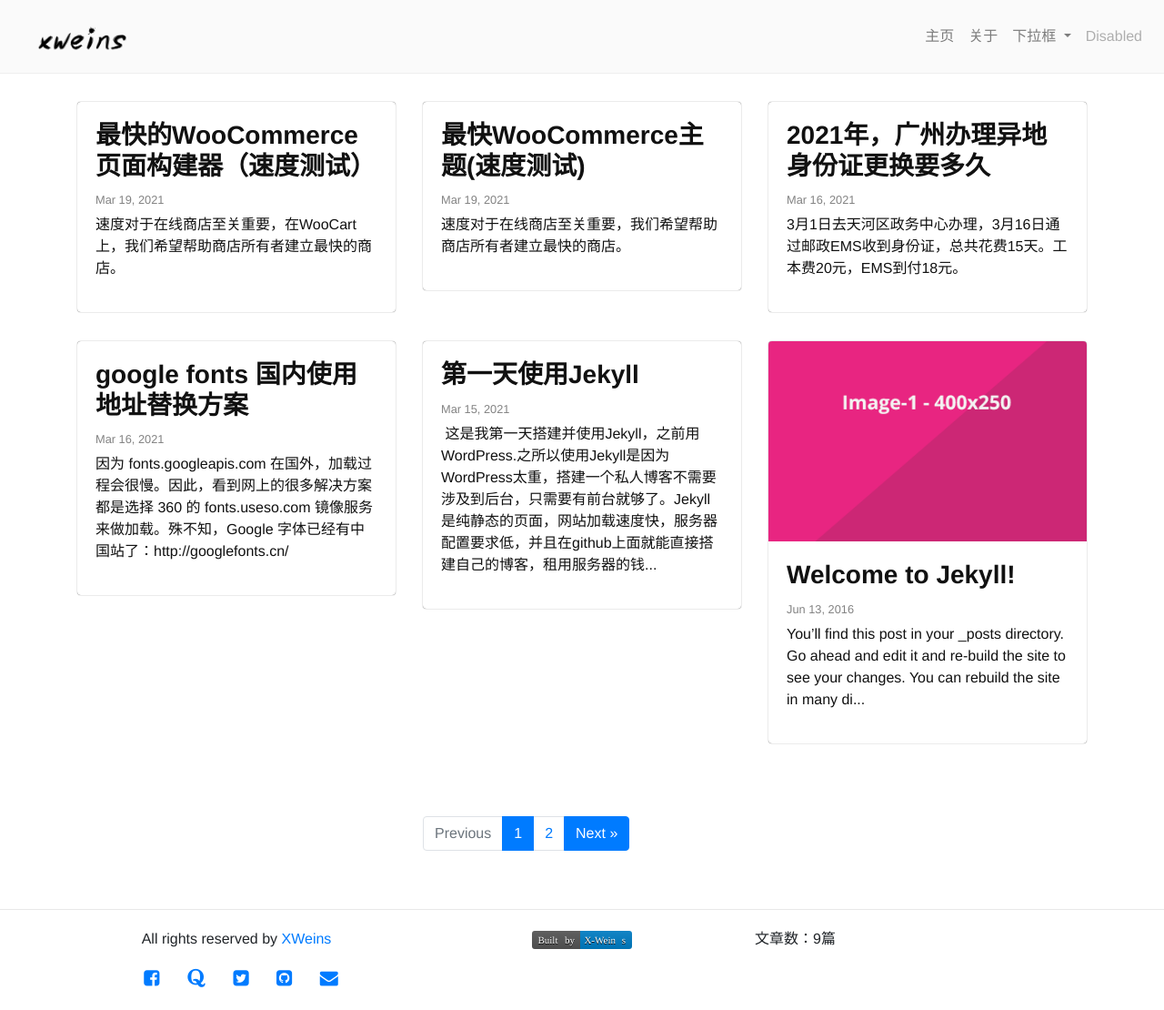
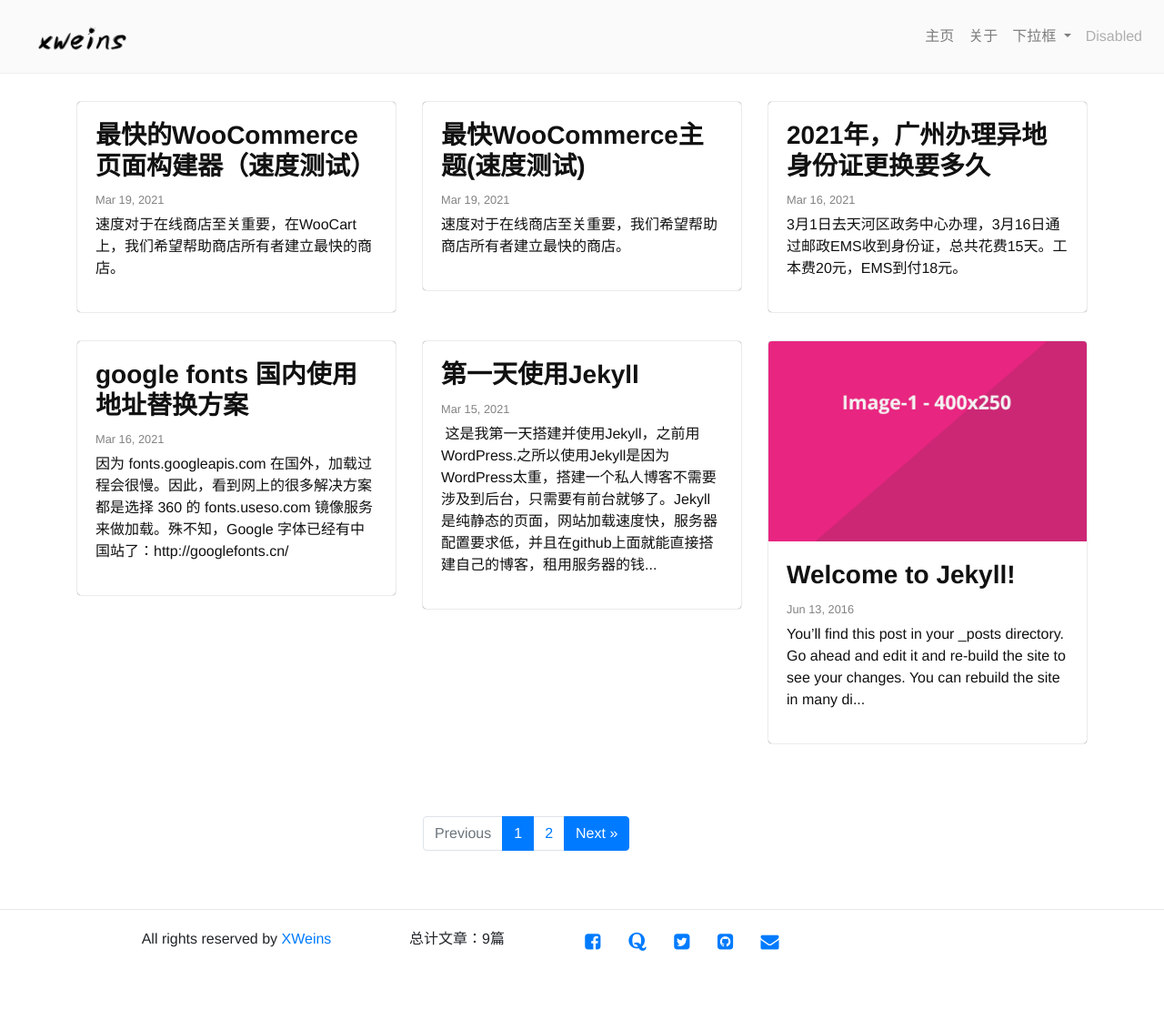
Before and after one commit to xlostpath/xlostway.github.io, a Jekyll site: the page built from index.html, in a window 1280 px wide and 1110 px high. Shown: the whole window at 91% size. Built offline with Jekyll 4.4.1, drawn with Linux system fonts in a browser that asks for light colours; some web fonts are replaced; the list of posts is cut into pages by our own code.

Commit message:
add footer article statistics

```diff
--- a/_includes/footer.html
+++ b/_includes/footer.html
@@ -10,6 +10,7 @@
       </div>
       {% endif %}
 
+<!--
       <div class="col-md-4 text-center mt25">
         {% if site.built-by %}
         <a target="_blank" href="https://xlostway.github.io/"
@@ -19,9 +20,10 @@
         /></a>
         {% endif %}
       </div>
-	  <!-- 自定义div -->
+-->
+	  <!-- 自定义文章统计div -->
 	  <div>
-	    <p>文章数：{{paginator.total_posts}}篇</p>
+	    总计文章：{{paginator.total_posts}}篇
 	  </div>
 
       <div class="col-md-4 text-center mt25">
```
